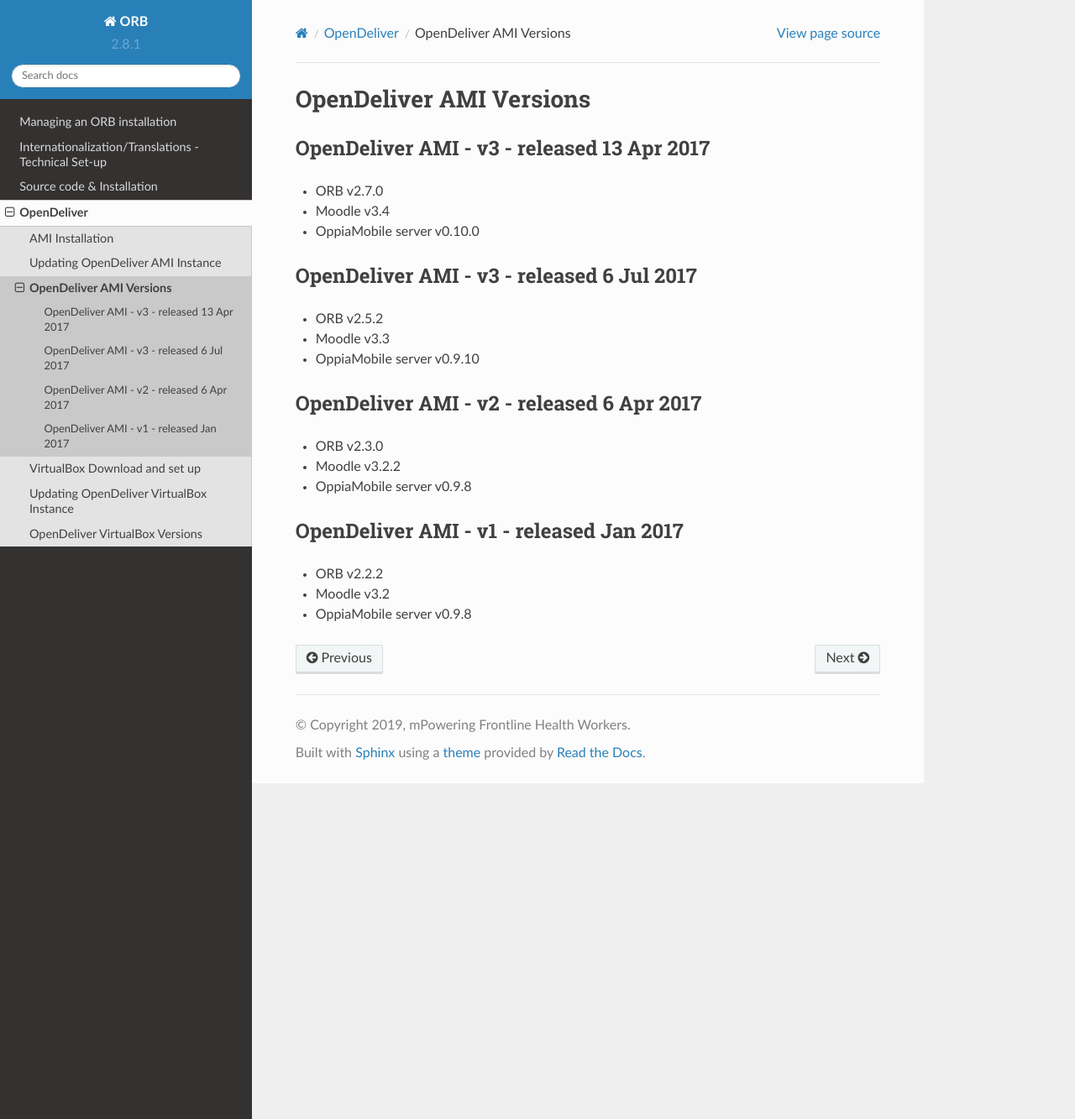
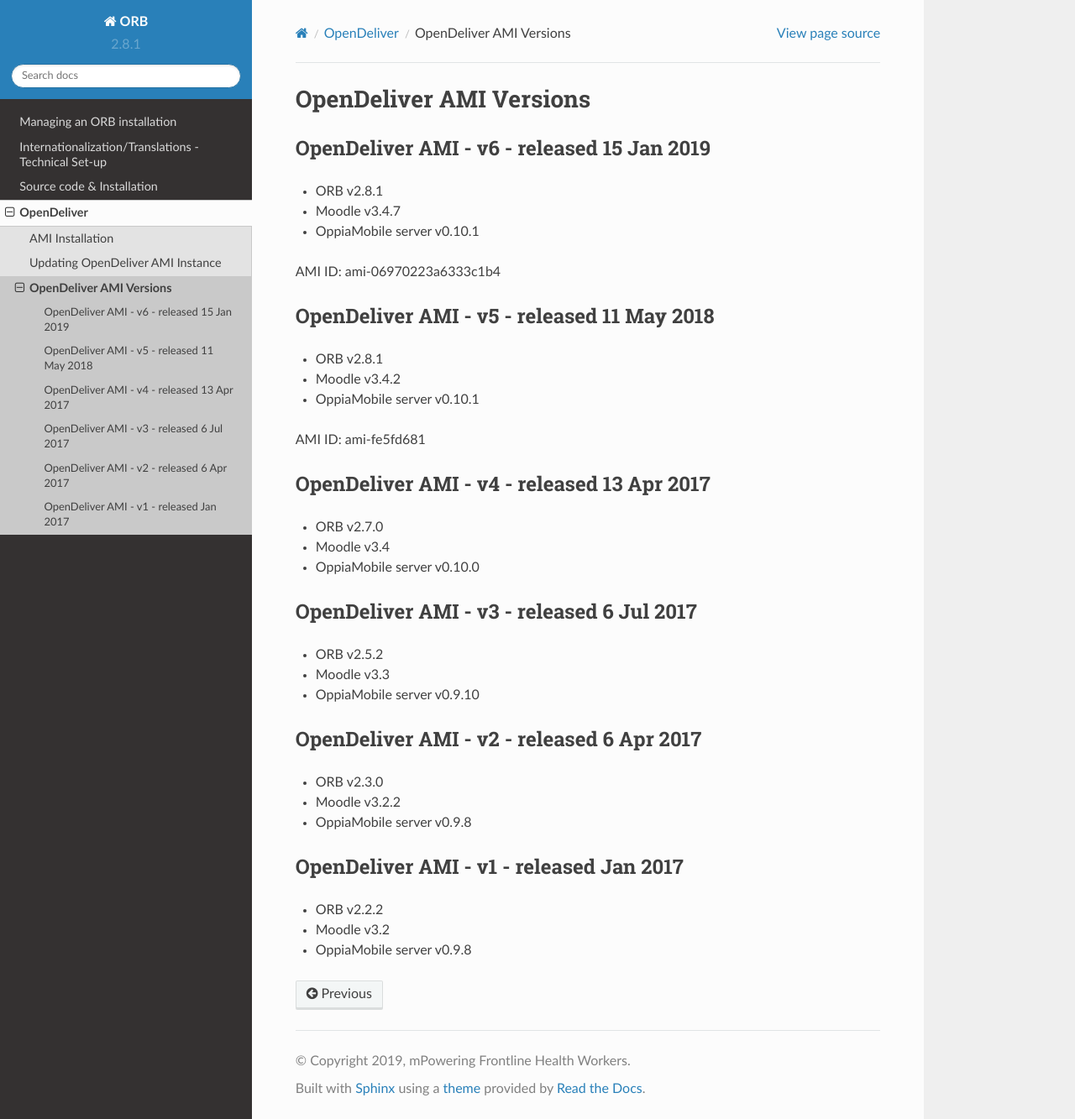
Before and after one commit to mPowering/django-orb, a Sphinx documentation site: the page built from docs/opendeliver/aws/versions.rst, in a window 1280 px wide and 1333 px high. Shown: the whole window at 84% size. Built offline with Sphinx 7.4.7 and the Read the Docs theme 2.0.0, drawn with Linux system fonts in a browser that asks for light colours.

Commit message:
update docs

```diff
--- a/docs/manage/tasks/collections.rst
+++ b/docs/manage/tasks/collections.rst
@@ -11,7 +11,7 @@
 * Go to the ORB admin pages
 * Under the ORB section select 'Collections'
 * Either click to edit an existing collection, or click to 'Add Collection'
-* Enter a title and description and then save
+* Enter a title/description/logo and then save
 
 Now to add/edit the resources in the collection:
 
--- a/docs/opendeliver/aws/install.rst
+++ b/docs/opendeliver/aws/install.rst
@@ -24,7 +24,7 @@
 
 #. Log into your AWS account and go to EC2 services
 #. From 'Instances' select 'Launch Instance'
-#. Select 'Community AMIs' and search for 'OpenDeliver' - you may need to select the zone to be 'US East' for the AMI to appear in the search results.
+#. Select 'Community AMIs' and search for 'OpenDeliver' (or search for the AMI ID as listed in :doc:`versions`) - you may need to select the zone to be 'US East' for the AMI to appear in the search results.
 #. Follow the instructions to create and launch the instance. Remember to keep the server keys safe and secure, you will need these to log into your machine and, if lost, cannot be recovered.
 
 Once the machine is up and running you can log in using SSH.
--- a/docs/opendeliver/aws/versions.rst
+++ b/docs/opendeliver/aws/versions.rst
@@ -1,9 +1,31 @@
 OpenDeliver AMI Versions
 =========================
 
+.. _opendeliver-amiv6:
+
+OpenDeliver AMI - v6 - released 15 Jan 2019
+--------------------------------------------
+
+* ORB v2.8.1
+* Moodle v3.4.7
+* OppiaMobile server v0.10.1
+
+AMI ID: ami-06970223a6333c1b4
+
+.. _opendeliver-amiv5:
+
+OpenDeliver AMI - v5 - released 11 May 2018
+--------------------------------------------
+
+* ORB v2.8.1
+* Moodle v3.4.2
+* OppiaMobile server v0.10.1
+
+AMI ID: ami-fe5fd681
+
 .. _opendeliver-amiv4:
 
-OpenDeliver AMI - v3 - released 13 Apr 2017
+OpenDeliver AMI - v4 - released 13 Apr 2017
 --------------------------------------------
 
 * ORB v2.7.0
--- a/docs/opendeliver/vbox/install.rst
+++ /dev/null
@@ -1,2 +0,0 @@
-VirtualBox Download and set up
-===============================
--- a/docs/opendeliver/vbox/update.rst
+++ /dev/null
@@ -1,2 +0,0 @@
-Updating OpenDeliver VirtualBox Instance
-=========================================
--- a/docs/opendeliver/vbox/versions.rst
+++ /dev/null
@@ -1,2 +0,0 @@
-OpenDeliver VirtualBox Versions
-=================================
```
Also changed, not shown: docs/opendeliver/index.rst (+0 -8 lines).
